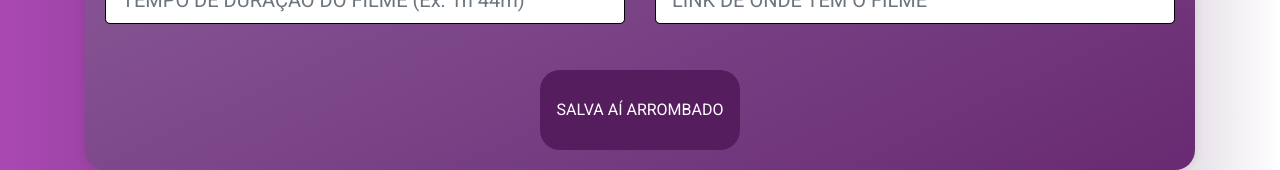
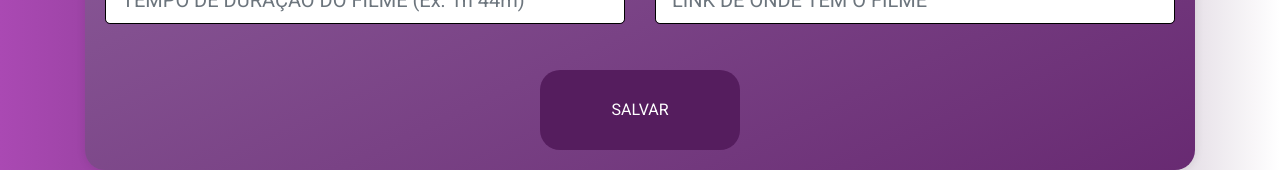
Before and after one commit to Guilherme-Lobato/Sariflix, an Angular app: page /CadastroFilme in a window 1280 px wide. Shown: the part 646-816 px from the top of the page. Built offline with nearby package versions, Linux system fonts and the light colour scheme.

Commit message:
alteração botão salvar

```diff
--- a/src/app/components/cadastro/cadastro.component.html
+++ b/src/app/components/cadastro/cadastro.component.html
@@ -75,7 +75,7 @@
         </div>
       </div>
       <div class="quadrado-botao">
-        <button class="salvar" (click)="salvarFilme()">SALVA AÍ ARROMBADO</button>
+        <button class="salvar" (click)="salvarFilme()">SALVAR</button>
       </div>
     </form>
   </div>
```
